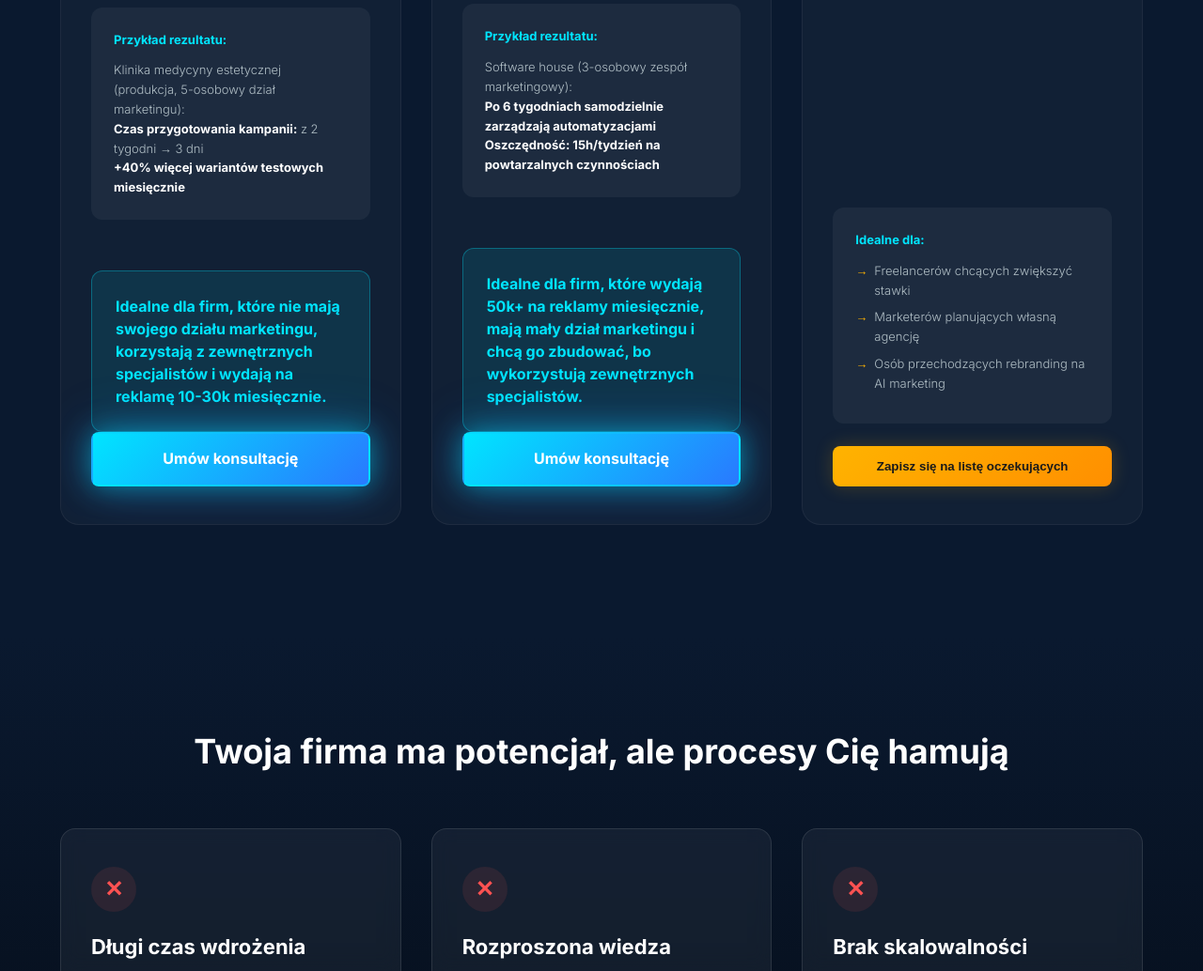
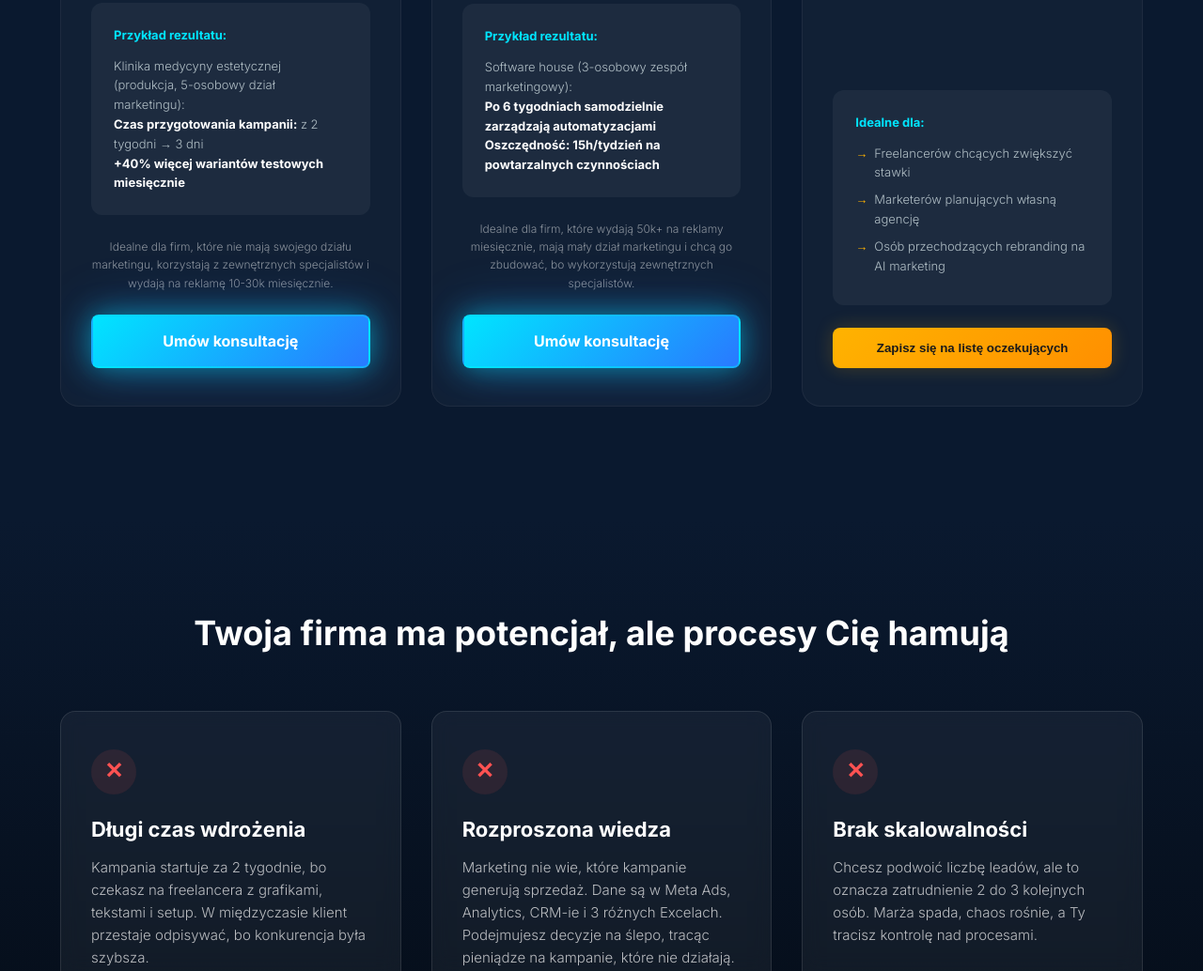
Before and after one commit to ppachol87/rivio, a plain HTML site: page index.html in a window 1280 px wide. Shown: the part 3112-4146 px from the top of the page at 94% size. Drawn offline with Linux system fonts and the light colour scheme; a script that the page names is missing.

Commit message:
Update index.html

```diff
--- a/index.html
+++ b/index.html
@@ -164,10 +164,8 @@
                         </p>
                     </div>
 
-                    <div class="method-result-box cyan-bg">
-                        Idealne dla firm, które nie mają swojego działu marketingu, korzystają z zewnętrznych
-                        specjalistów i wydają na reklamę 10-30k miesięcznie.
-                    </div>
+                    <p class="price-label">Idealne dla firm, które nie mają swojego działu marketingu, korzystają z
+                        zewnętrznych specjalistów i wydają na reklamę 10-30k miesięcznie.</p>
                     <a href="#kontakt" class="btn btn-primary w-100">Umów konsultację</a>
                 </div>
 
@@ -194,10 +192,8 @@
                         </p>
                     </div>
 
-                    <div class="method-result-box cyan-bg">
-                        Idealne dla firm, które wydają 50k+ na reklamy miesięcznie, mają mały dział marketingu i chcą go
-                        zbudować, bo wykorzystują zewnętrznych specjalistów.
-                    </div>
+                    <p class="price-label">Idealne dla firm, które wydają 50k+ na reklamy miesięcznie, mają mały dział
+                        marketingu i chcą go zbudować, bo wykorzystują zewnętrznych specjalistów.</p>
                     <a href="#kontakt" class="btn btn-primary w-100">Umów konsultację</a>
                 </div>
 
```
